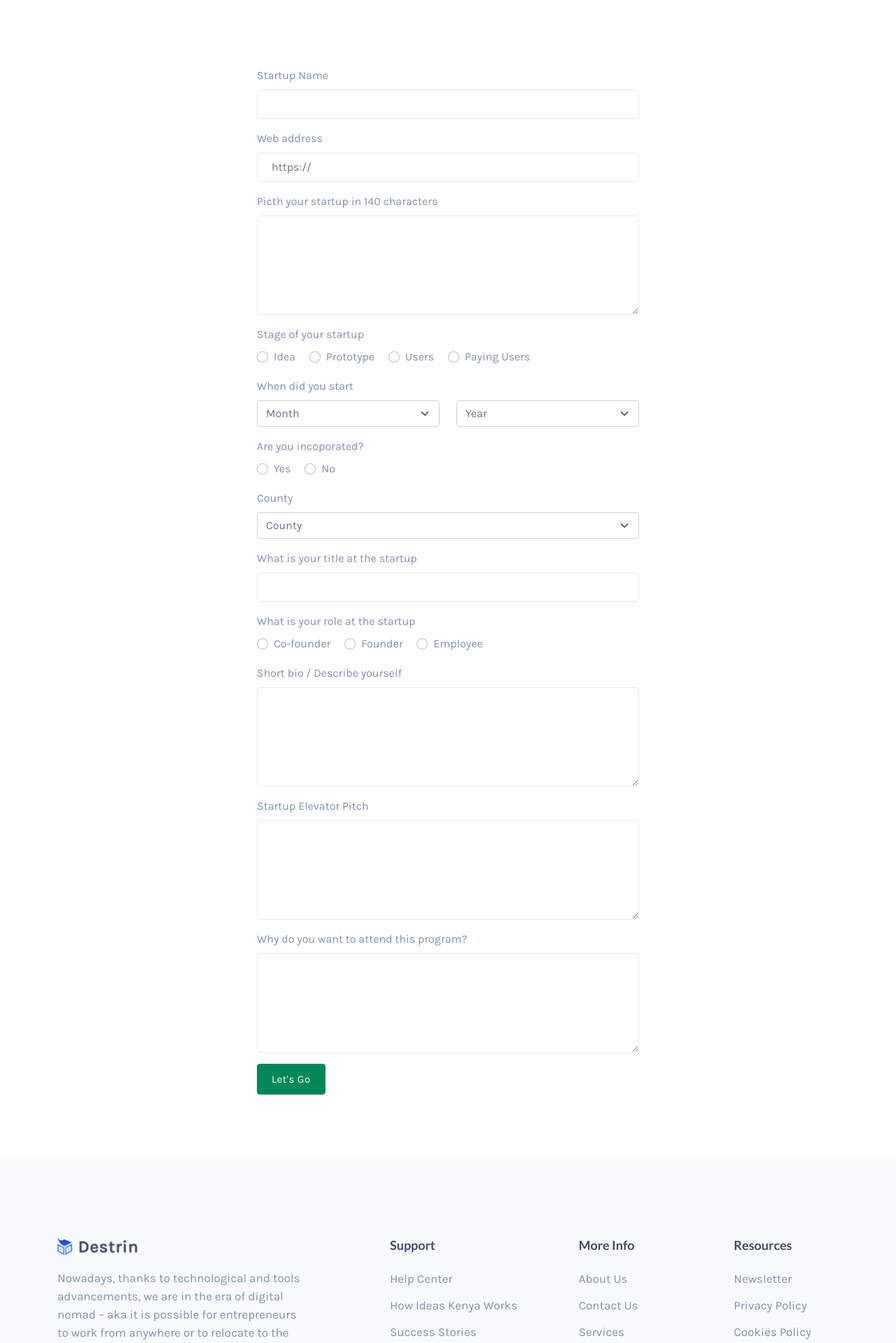
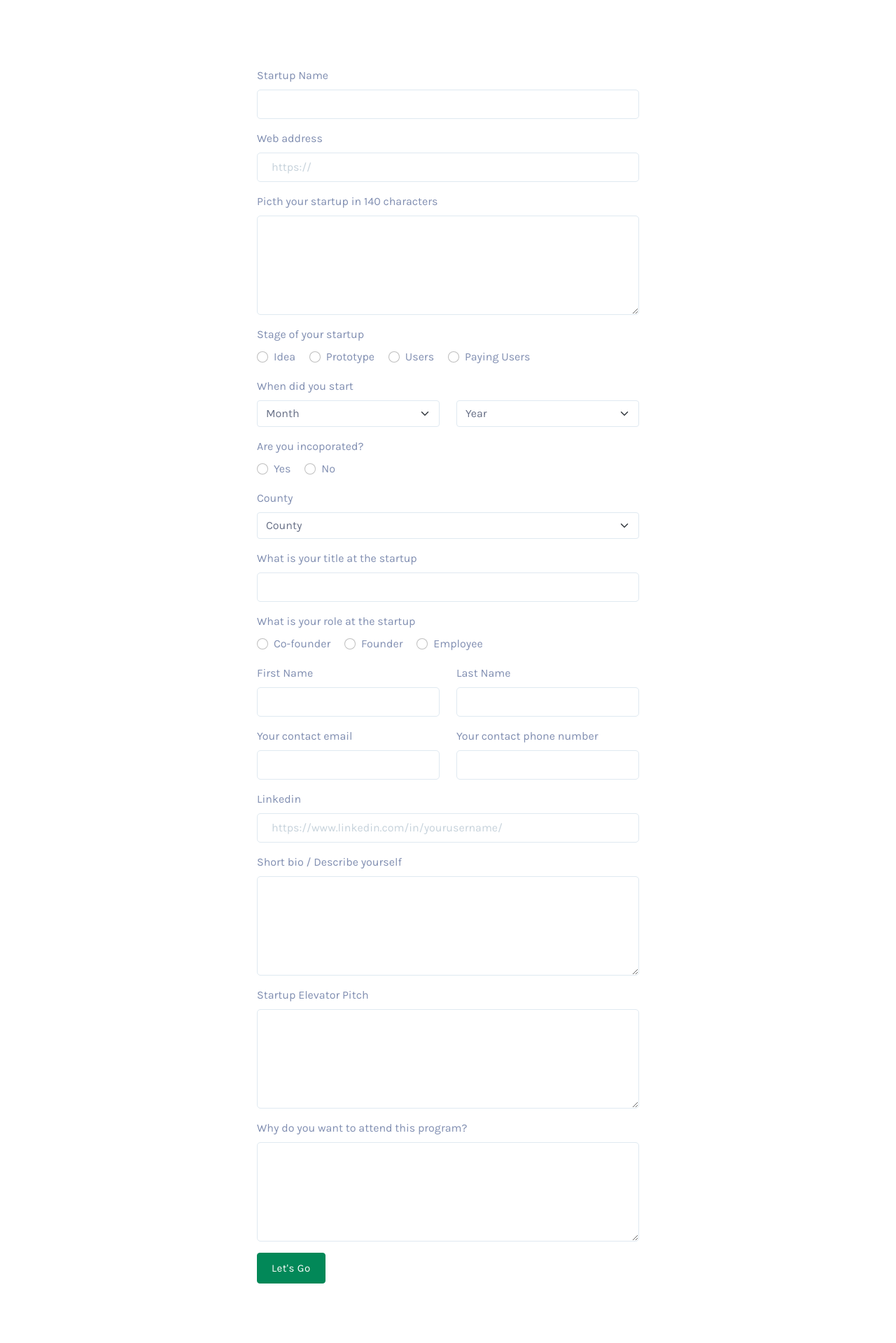
Before and after one commit to maxthestranger/ouie_ui, a Flask app: page /startup in a window 1280 px wide. Shown: the part 759-2678 px from the top of the page at 70% size. Run offline with Flask 2, Linux system fonts and the light colour scheme; some libraries are stand-ins or nearby versions.

Commit message:
added form fields

```diff
--- a/app/db.py
+++ b/app/db.py
@@ -37,7 +37,6 @@ def init_db_command():
     init_db()
     click.echo('Initialized the database.')
 
-
 def init_app(app):
     app.teardown_appcontext(close_db)
     app.cli.add_command(init_db_command)
--- a/app/templates/base.html
+++ b/app/templates/base.html
@@ -24,6 +24,18 @@
       type="text/css"
     />
     <link href="../static/css/style.min.css" rel="stylesheet" type="text/css" />
+    <style>
+      .form-select{
+        border-color: #dfe9f1!important;
+      }
+      .form-select:focus{
+        box-shadow: none!important;
+        border-color: #dfe9f1!important;
+      }
+      input::placeholder{
+        color: #c6d2db!important;
+      }
+    </style>
   </head>
   <body>
     <!-- navbar -->
--- a/app/templates/startup.html
+++ b/app/templates/startup.html
@@ -32,7 +32,7 @@
     <div class="row justify-content-center mt-5 pt-2">
       <div class="col-lg-6">
         <div class="custom-form">
-          <form method="post" name="myForm" onsubmit="return validateForm()">
+          <form method="POST" name="myForm" action="/startup">
             <p id="error-msg"></p>
             <div id="simple-msg"></div>
             <div class="row">
@@ -40,8 +40,8 @@
                 <div class="mb-2 mt-2">
                   <label class="form-label text-muted">Startup Name</label>
                   <input
-                    name="name"
-                    id="name"
+                    name="startup_name"
+                    id="startup_name"
                     type="text"
                     class="form-control"
                   />
@@ -146,7 +146,7 @@
                     >When did you start</label
                   >
                   <select class="form-select" aria-label="Month select">
-                    <option selected>Month</option>
+                    <option selected disabled>Month</option>
                     <option value="1">January</option>
                     <option value="2">February</option>
                     <option value="3">March</option>
@@ -168,7 +168,7 @@
                     >When did you start</label
                   >
                   <select class="form-select" aria-label="Year select">
-                    <option selected>Year</option>
+                    <option selected disabled>Year</option>
                     <option value="1">2021</option>
                     <option value="2">2020</option>
                     <option value="3">2019</option>
@@ -233,7 +233,7 @@
                 <div class="mb-2 mt-2">
                   <label class="form-label text-muted">County</label>
                   <select class="form-select" aria-label="Year select">
-                    <option selected>County</option>
+                    <option selected disabled>County</option>
                     <option value="1">Nairobi</option>
                     <option value="2">Mombasa</option>
                     <option value="3">2019</option>
@@ -323,6 +323,76 @@
               </div>
             </div>
             <div class="row">
+              <div class="col-lg-6">
+                <div class="mb-2 mt-2">
+                  <label class="form-label text-muted"
+                    >First Name</label
+                  >
+                  <input
+                    name="fname"
+                    id="fname"
+                    type="text"
+                    class="form-control"
+                  />
+                </div>
+              </div>
+              <div class="col-lg-6">
+                <div class="mb-2 mt-2">
+                  <label class="form-label text-muted"
+                    >Last Name</label
+                  >
+                  <input
+                    name="title"
+                    id="lname"
+                    type="lname"
+                    class="form-control"
+                  />
+                </div>
+              </div>
+            </div>
+            <div class="row">
+              <div class="col-lg-6">
+                <div class="mb-2 mt-2">
+                  <label class="form-label text-muted"
+                    >Your contact email</label
+                  >
+                  <input
+                    name="email"
+                    id="email"
+                    type="email"
+                    class="form-control"
+                  />
+                </div>
+              </div>
+              <div class="col-lg-6">
+                <div class="mb-2 mt-2">
+                  <label class="form-label text-muted"
+                    >Your contact phone number</label
+                  >
+                  <input
+                    name="phone"
+                    id="phone"
+                    type="tel"
+                    class="form-control"
+                  />
+                </div>
+              </div>
+            </div>
+            <div class="row">
+              <div class="col-lg-12">
+                <div class="mb-2 mt-2">
+                  <label class="form-label text-muted">Linkedin</label>
+                  <input
+                    name="linkedin"
+                    id="linkedin"
+                    type="url"
+                    class="form-control"
+                    placeholder="https://www.linkedin.com/in/yourusername/"
+                  />
+                </div>
+              </div>
+            </div>
+            <div class="row">
               <div class="col-lg-12">
                 <div class="mb-2 mt-2">
                   <label class="form-label text-muted"
```
Also changed, not shown: app/schema.sql (+20 -17 lines).
